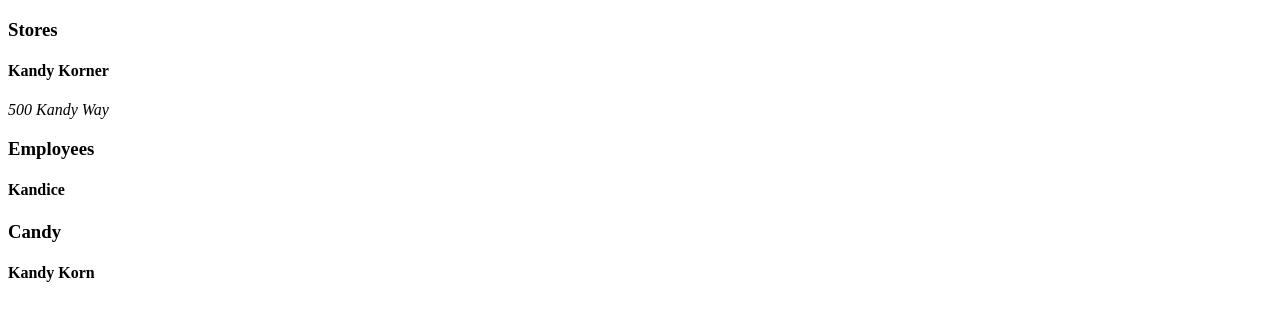
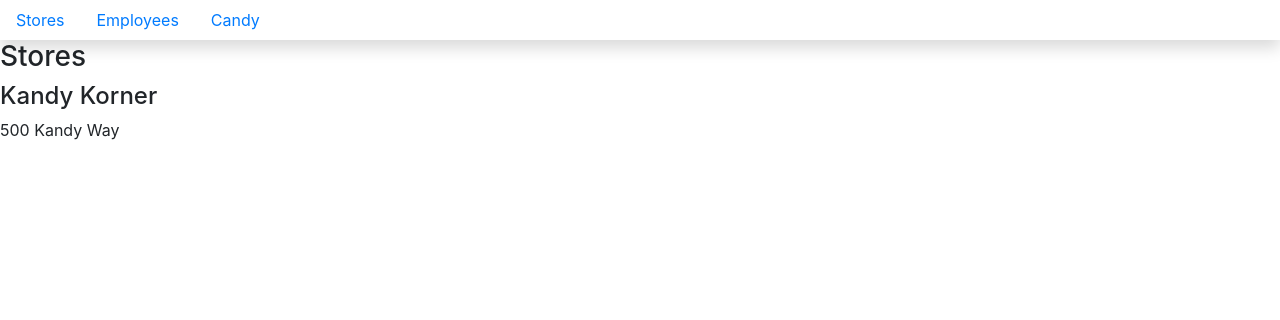
Before and after one commit to DannyBarker/Kandy_Korner, a React (Create React App) app: page / in a window 1280 px wide. Shown: the top 320 px of the page. Built offline with nearby package versions, Linux system fonts and the light colour scheme.

Commit message:
book 4 ch.3 kandy korner exc.

```diff
--- a/package.json
+++ b/package.json
@@ -3,8 +3,10 @@
   "version": "0.1.0",
   "private": true,
   "dependencies": {
+    "bootstrap": "^4.3.1",
     "react": "^16.8.6",
     "react-dom": "^16.8.6",
+    "react-router-dom": "^5.0.1",
     "react-scripts": "3.0.1"
   },
   "scripts": {
--- /dev/null
+++ b/src/components/ApplicationViews.js
@@ -0,0 +1,50 @@
+import React, {Component} from 'react';
+import {Route} from 'react-router-dom'
+import StoreList from "./stores/StoreList"
+import EmployeeList from "./employees/EmployeeList"
+import CandyList from "./candies/CandyList"
+
+export default class ApplicationViews extends Component {
+  storeArray = [
+    {id: 1, name: "Kandy Korner", location: "500 Kandy Way"}
+  ]
+
+  employeeArray = [
+    {id: 1, name: "Kandice"}
+  ]
+
+  candyTypeArray = [
+    {id: 1, type: "Kernel"}
+  ]
+
+  candyArray = [
+    {id: 1, candy: "Kandy Korn", candyTypeId: 1}
+  ]
+
+  state = {
+    stores: this.storeArray,
+    employees: this.employeeArray,
+    candyType: this.candyTypeArray,
+    candies: this.candyArray
+  }
+
+  render() {
+    return(
+      <React.Fragment>
+        <Route exact path="/" render={(props) => {
+          return <StoreList stores={this.state.stores} />
+        }} />
+        <Route path="/employees" render={(props) => {
+          return <EmployeeList employees={this.state.employees} />
+        }} />
+        <Route path="/candies" render={(props) => {
+          return <CandyList candies={this.state.candies} />
+        }} />
+      </React.Fragment>
+    )
+  }
+
+
+
+
+}
--- a/src/components/KandyKorner.js
+++ b/src/components/KandyKorner.js
@@ -1,52 +1,15 @@
 import React, {Component} from 'react';
-import StoreList from "./stores/StoreList"
-import EmployeeList from "./employees/EmployeeList"
-import CandyList from "./candies/CandyList"
+import ApplicationViews from './ApplicationViews'
+import NavBar from './nav/NavBar'
+import "bootstrap/dist/css/bootstrap.min.css"
 
 export default class KandyKorner extends Component {
-  storeArray = [
-    {id: 1, name: "Kandy Korner", location: "500 Kandy Way"}
-  ]
-
-  employeeArray = [
-    {id: 1, name: "Kandice"}
-  ]
-
-  candyTypeArray = [
-    {id: 1, type: "Kernel"}
-  ]
-
-  candyArray = [
-    {id: 1, candy: "Kandy Korn", candyTypeId: 1}
-  ]
-
-  state = {
-    stores: this.storeArray,
-    employees: this.employeeArray,
-    candyType: this.candyTypeArray,
-    candies: this.candyArray
-  }
-
   render() {
     return(
-      <div>
-        <article>
-          <h3>Stores</h3>
-          <StoreList stores={this.state.stores} />
-        </article>
-        <article>
-          <h3>Employees</h3>
-          <EmployeeList employees={this.state.employees} />
-        </article>
-        <article>
-          <h3>Candy</h3>
-          <CandyList candies={this.state.candies} />
-        </article>
-      </div>
+      <React.Fragment>
+        <NavBar />
+        <ApplicationViews />
+      </React.Fragment>
     )
   }
-
-
-
-
 }
--- /dev/null
+++ b/src/components/nav/NavBar.js
@@ -0,0 +1,23 @@
+import React, {Component} from 'react';
+import {Link} from "react-router-dom";
+import "bootstrap/dist/css/bootstrap.min.css"
+
+export default class NavBar extends Component {
+  render() {
+    return(
+      <nav className="navbar navbar-light light-blue flex-md-nowrap p-0 shadow">
+        <ul className="nav nav-pills">
+          <li className="nav-item">
+            <Link className="nav-link" to="/">Stores</Link>
+          </li>
+          <li className="nav-item">
+            <Link className="nav-link" to="/employees">Employees</Link>
+          </li>
+          <li className="nav-item">
+            <Link className="nav-link" to="/candies">Candy</Link>
+          </li>
+        </ul>
+      </nav>
+    )
+  }
+}
--- a/src/components/stores/StoreList.js
+++ b/src/components/stores/StoreList.js
@@ -4,6 +4,7 @@
   render() {
     return(
       <section className="stores">
+      <h3>Stores</h3>
       {
         this.props.stores.map( store =>
           <div key={store.id}>
--- a/src/index.js
+++ b/src/index.js
@@ -1,5 +1,6 @@
 import React from 'react';
 import ReactDOM from 'react-dom';
+import {BrowserRouter as Route} from "react-router-dom"
 import KandyKorner from "./components/KandyKorner"
 
-ReactDOM.render(<KandyKorner />, document.getElementById('root'));
+ReactDOM.render(<Route><KandyKorner /></Route>, document.getElementById('root'));
```
Also changed, not shown: 1 other file (tests, documents, lock files or other folders). Lines whose indentation alone changed are shown as unchanged.
